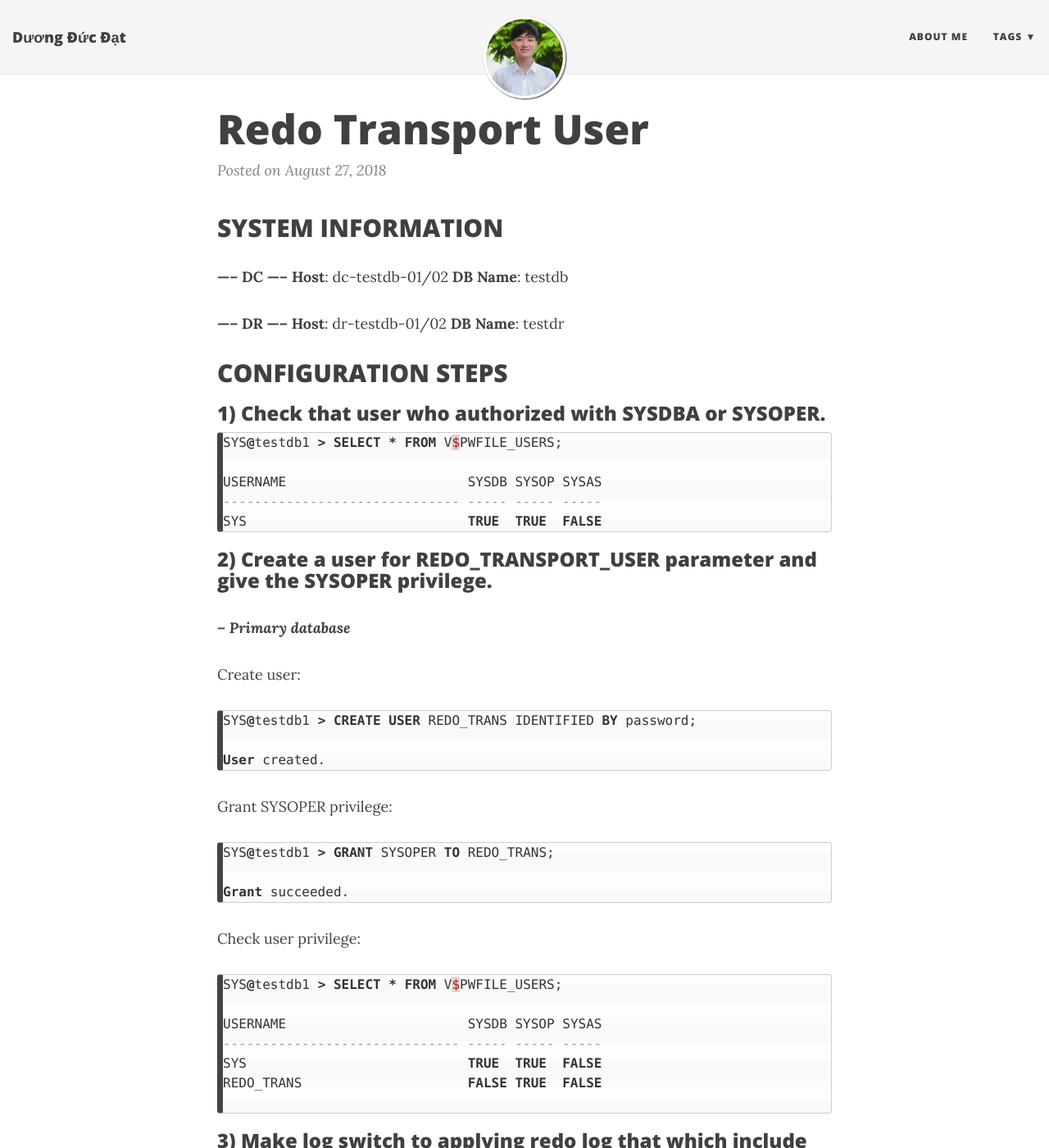
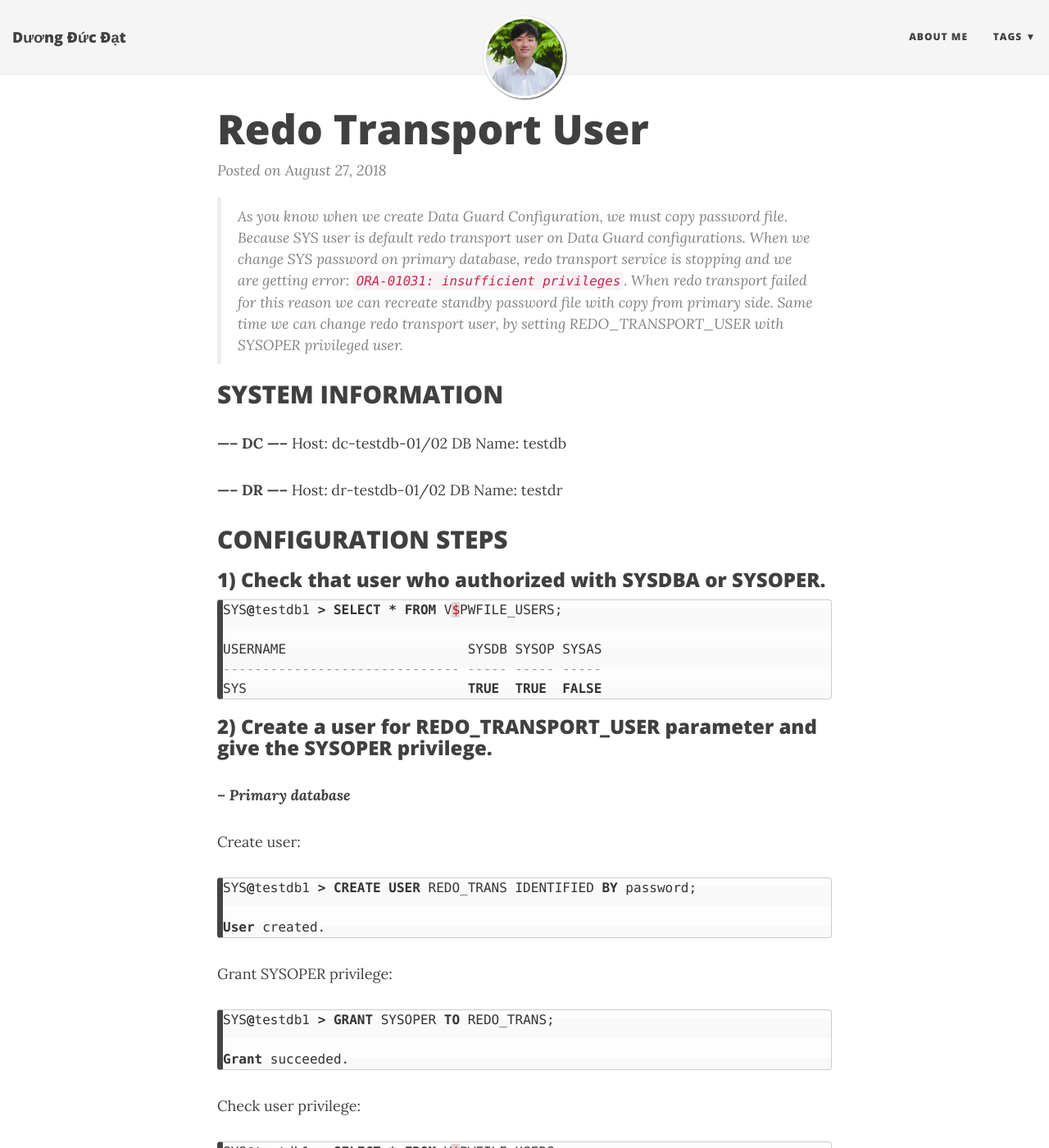
Before and after one commit to noobfromvn/noobfromvn.github.io, a Jekyll site: the page built from _posts/2018-08-27-redo-transport-user.md, in a window 1280 px wide and 1400 px high. Shown: the whole window at 82% size. Built offline with Jekyll 4.4.1, drawn with Linux system fonts in a browser that asks for light colours; nearby versions of some CDN libraries; comment, search, counter and statistics services are not loaded; some of the changed text lies outside the part shown.

Commit message:
Update 2018-08-27-redo-transport-user.md

````diff
--- a/_posts/2018-08-27-redo-transport-user.md
+++ b/_posts/2018-08-27-redo-transport-user.md
@@ -6,15 +6,18 @@ tags: [Oracle, Data Guard]
 comments: true
 ---
 
+> As you know when we create Data Guard Configuration, we must copy password file. Because SYS user is default redo transport user on Data Guard configurations.
+When we change SYS password on primary database, redo transport service is stopping and we are getting error: `ORA-01031: insufficient privileges`. When redo transport failed for this reason we can recreate standby password file with copy from primary side. Same time we can change redo transport user, by setting REDO_TRANSPORT_USER with SYSOPER privileged user.
+
 ## SYSTEM INFORMATION
 
 **----- DC -----**
-**Host**: dc-testdb-01/02
-**DB Name**: testdb
+Host: dc-testdb-01/02
+DB Name: testdb
 
 **----- DR -----**
-**Host**: dr-testdb-01/02
-**DB Name**: testdr
+Host: dr-testdb-01/02
+DB Name: testdr
 
 ## CONFIGURATION STEPS
 
@@ -56,7 +59,7 @@ REDO_TRANS                     FALSE TRUE  FALSE
 
 ```
 
-### 3) Make log switch to applying redo log that which include create user statement and move password file to standby database.
+### 3) Make log switch to applying redo log that which include create user statement and copy password file to standby database.
 **-- Primary database**
 
 Switch logfile:
````
